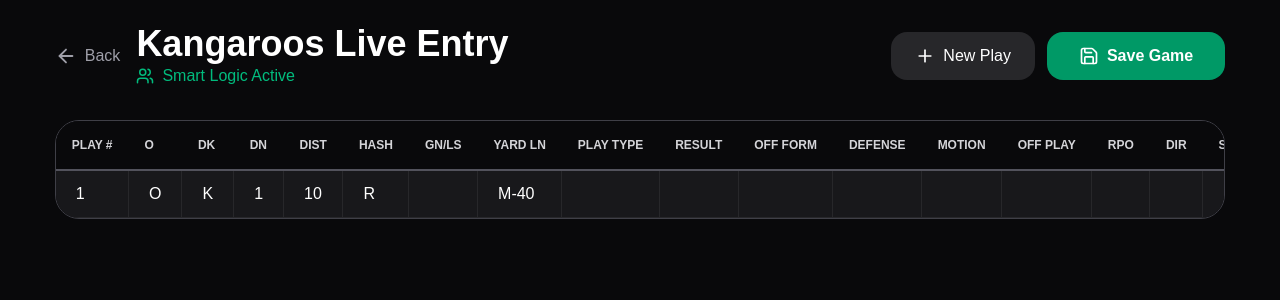
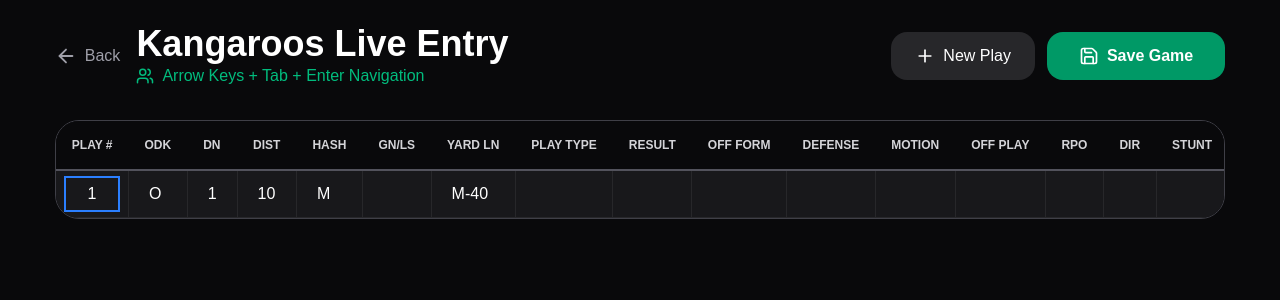
Before and after one commit to jjester58-eng/football-stats, a Next.js app: page /enter in a window 1280 px wide. Shown: the top 300 px of the page. Built offline with nearby package versions, Linux system fonts and the light colour scheme.

Commit message:
Tryng to make it Sheet Like

```diff
--- a/app/enter/page.tsx
+++ b/app/enter/page.tsx
@@ -1,6 +1,6 @@
 'use client';
 
-import { useState } from 'react';
+import { useState, useRef, useEffect } from 'react';
 import { ArrowLeft, Plus, Save, Users } from 'lucide-react';
 import {
   useReactTable,
@@ -12,8 +12,7 @@ import {
 type PlayEntry = {
   id: number;
   playNumber: number;
-  o: string;
-  dk: string;
+  odk: string;
   down: number | '' | 'TO';
   dist: number | '';
   hash: string;
@@ -35,35 +34,22 @@ type PlayEntry = {
 export default function LiveEntry() {
   const [data, setData] = useState<PlayEntry[]>([
     {
-      id: 1,
-      playNumber: 1,
-      o: 'O',
-      dk: 'K',
-      down: 1,
-      dist: 10,
-      hash: 'R',
-      gnls: '',
-      yardLine: 'M-40',
-      playType: '',
-      result: '',
-      offFormation: '',
-      defense: '',
-      motion: '',
-      offPlay: '',
-      rpo: '',
-      playDir: '',
-      stunt: '',
-      blitz: '',
-      coverage: '',
-    },
+      id: 1, playNumber: 1, odk: 'O', down: 1, dist: 10, hash: 'M',
+      gnls: '', yardLine: 'M-40', playType: '', result: '',
+      offFormation: '', defense: '', motion: '', offPlay: '', rpo: '',
+      playDir: '', stunt: '', blitz: '', coverage: ''
+    }
   ]);
+
+  const [selectedCell, setSelectedCell] = useState<{ row: number; col: number }>({ row: 0, col: 0 });
+
+  const inputRefs = useRef<(HTMLInputElement | null)[][]>([]);
 
   const columnHelper = createColumnHelper<PlayEntry>();
 
   const columns = [
     columnHelper.accessor('playNumber', { header: 'PLAY #' }),
-    columnHelper.accessor('o', { header: 'O' }),
-    columnHelper.accessor('dk', { header: 'DK' }),
+    columnHelper.accessor('odk', { header: 'ODK' }),
     columnHelper.accessor('down', { header: 'DN' }),
     columnHelper.accessor('dist', { header: 'DIST' }),
     columnHelper.accessor('hash', { header: 'HASH' }),
@@ -82,39 +68,29 @@ export default function LiveEntry() {
     columnHelper.accessor('coverage', { header: 'COVERAGE' }),
   ];
 
-  const updateRow = (rowIndex: number, columnId: string, newValue: any) => {
-    const newData = [...data];
-    (newData[rowIndex] as any)[columnId] = newValue;
+  // ================== IMPROVED GAIN/LOSS LOGIC ==================
+  const calculateGainLoss = (prevYard: string, currentYard: string): number | '' => {
+    if (!prevYard || !currentYard) return '';
 
-    const row = newData[rowIndex];
+    const getYardValue = (yardStr: string): number => {
+      const match = yardStr.match(/(\d+)/);
+      let yards = match ? parseInt(match[0]) : 50;
 
-    // Auto GN/LS when Yard Line changes
-    if (columnId === 'yardLine' && rowIndex > 0) {
-      const prevYard = newData[rowIndex - 1].yardLine;
-      if (prevYard && row.yardLine) {
-        newData[rowIndex - 1].gnls = calculateGainLoss(prevYard, row.yardLine);
+      if (yardStr.toUpperCase().includes('O') || yardStr.toUpperCase().includes('OWN')) {
+        yards = 100 - yards; // Convert Own 40 → 60 from opponent perspective
       }
-    }
+      return yards;
+    };
 
-    // Auto update next Down & Distance
-    if (['gnls', 'down', 'dist'].includes(columnId) && rowIndex < newData.length - 1) {
-      updateNextDownDistance(newData, rowIndex);
-    }
-
-    setData(newData);
-  };
-
-  const calculateGainLoss = (prev: string, current: string): number | '' => {
-    const prevMatch = prev.match(/\d+/);
-    const currMatch = current.match(/\d+/);
-    if (!prevMatch || !currMatch) return '';
-    return parseInt(currMatch[0]) - parseInt(prevMatch[0]);
+    const prev = getYardValue(prevYard);
+    const curr = getYardValue(currentYard);
+    return curr - prev;
   };
 
   const updateNextDownDistance = (plays: PlayEntry[], index: number) => {
     const current = plays[index];
     const next = plays[index + 1];
-    if (!next || current.gnls === '') return;
+    if (!next || current.gnls === '' || current.gnls === null) return;
 
     const gain = Number(current.gnls);
     const dist = Number(current.dist || 10);
@@ -131,15 +107,36 @@ export default function LiveEntry() {
     }
   };
 
-  function EditableCell({
-    value,
-    rowIndex,
-    columnId,
-  }: {
+  const updateRow = (rowIndex: number, columnId: string, newValue: any) => {
+    const newData = [...data];
+    (newData[rowIndex] as any)[columnId] = newValue;
+
+    if (columnId === 'yardLine' && rowIndex > 0) {
+      const gain = calculateGainLoss(newData[rowIndex - 1].yardLine, newValue);
+      newData[rowIndex - 1].gnls = gain;
+    }
+
+    if (['gnls', 'down', 'dist'].includes(columnId) && rowIndex < newData.length - 1) {
+      updateNextDownDistance(newData, rowIndex);
+    }
+
+    setData(newData);
+  };
+
+  // ================== KEYBOARD NAVIGATION ==================
+  const moveToCell = (row: number, col: number) => {
+    const newRow = Math.max(0, Math.min(row, data.length - 1));
+    const newCol = Math.max(0, Math.min(col, columns.length - 1));
+    setSelectedCell({ row: newRow, col: newCol });
+  };
+
+  function EditableCell({ value, rowIndex, columnId, colIndex }: {
     value: any;
     rowIndex: number;
     columnId: string;
+    colIndex: number;
   }) {
+    const isSelected = selectedCell.row === rowIndex && selectedCell.col === colIndex;
     const [editing, setEditing] = useState(false);
     const [val, setVal] = useState(value?.toString() || '');
 
@@ -148,55 +145,60 @@ export default function LiveEntry() {
       updateRow(rowIndex, columnId, val === '' ? '' : val);
     };
 
+    useEffect(() => {
+      if (isSelected && !editing) {
+        const timer = setTimeout(() => setEditing(true), 10);
+        return () => clearTimeout(timer);
+      }
+    }, [isSelected]);
+
     return editing ? (
       <input
         autoFocus
         value={val}
         onChange={(e) => setVal(e.target.value)}
         onBlur={handleSave}
-        onKeyDown={(e) => e.key === 'Enter' && handleSave()}
-        className="w-full bg-zinc-900 border border-blue-500 px-3 py-1 text-center outline-none"
+        onKeyDown={(e) => {
+          if (e.key === 'Enter') {
+            handleSave();
+            moveToCell(rowIndex + 1, colIndex); // Move down
+          }
+          if (e.key === 'Tab') {
+            e.preventDefault();
+            moveToCell(rowIndex, colIndex + 1);
+          }
+          if (e.key === 'ArrowDown') moveToCell(rowIndex + 1, colIndex);
+          if (e.key === 'ArrowUp') moveToCell(rowIndex - 1, colIndex);
+          if (e.key === 'ArrowRight') moveToCell(rowIndex, colIndex + 1);
+          if (e.key === 'ArrowLeft') moveToCell(rowIndex, colIndex - 1);
+        }}
+        className="w-full bg-zinc-900 border-2 border-blue-500 px-3 py-1 text-center outline-none"
       />
     ) : (
       <div
-        onClick={() => setEditing(true)}
-        className="min-h-[38px] px-3 py-1 cursor-text hover:bg-zinc-800 flex items-center"
+        onClick={() => setSelectedCell({ row: rowIndex, col: colIndex })}
+        className={`min-h-[38px] px-3 py-1 cursor-text hover:bg-zinc-800 flex items-center ${
+          isSelected ? 'border-2 border-blue-500' : ''
+        }`}
       >
         {value ?? ''}
       </div>
     );
   }
 
-  const table = useReactTable({
-    data,
-    columns,
-    getCoreRowModel: getCoreRowModel(),
-  });
+  const table = useReactTable({ data, columns, getCoreRowModel: getCoreRowModel() });
 
   const addNewRow = () => {
     const newPlay: PlayEntry = {
       id: data.length + 1,
       playNumber: data.length + 1,
-      o: 'O',
-      dk: '',
-      down: '',
-      dist: '',
-      hash: '',
-      gnls: '',
-      yardLine: '',
-      playType: '',
-      result: '',
-      offFormation: '',
-      defense: '',
-      motion: '',
-      offPlay: '',
-      rpo: '',
-      playDir: '',
-      stunt: '',
-      blitz: '',
-      coverage: '',
+      odk: 'O',
+      down: '', dist: '', hash: '', gnls: '', yardLine: '',
+      playType: '', result: '', offFormation: '', defense: '', motion: '',
+      offPlay: '', rpo: '', playDir: '', stunt: '', blitz: '', coverage: ''
     };
     setData([...data, newPlay]);
+    setSelectedCell({ row: data.length, col: 0 });
   };
 
   return (
@@ -204,25 +206,19 @@ export default function LiveEntry() {
       <div className="max-w-[95%] mx-auto">
         <div className="flex justify-between items-center mb-8">
           <div className="flex items-center gap-4">
-            <button
-              onClick={() => window.history.back()}
-              className="flex items-center gap-2 text-zinc-400 hover:text-white"
-            >
+            <button onClick={() => window.history.back()} className="flex items-center gap-2 text-zinc-400 hover:text-white">
               <ArrowLeft size={22} /> Back
             </button>
             <div>
               <h1 className="text-4xl font-bold">Kangaroos Live Entry</h1>
               <p className="text-emerald-500 flex items-center gap-2">
-                <Users size={18} /> Smart Logic Active
+                <Users size={18} /> Arrow Keys + Tab + Enter Navigation
               </p>
             </div>
           </div>
 
           <div className="flex gap-3">
-            <button
-              onClick={addNewRow}
-              className="flex items-center gap-2 bg-zinc-800 hover:bg-zinc-700 px-6 py-3 rounded-2xl"
-            >
+            <button onClick={addNewRow} className="flex items-center gap-2 bg-zinc-800 hover:bg-zinc-700 px-6 py-3 rounded-2xl">
               <Plus size={20} /> New Play
             </button>
             <button className="flex items-center gap-2 bg-emerald-600 hover:bg-emerald-500 px-8 py-3 rounded-2xl font-semibold">
@@ -234,16 +230,10 @@ export default function LiveEntry() {
         <div className="overflow-x-auto border border-zinc-700 rounded-3xl bg-zinc-900">
           <table className="w-full border-collapse">
             <thead>
-              {table.getHeaderGroups().map((headerGroup) => (
-                <tr
-                  key={headerGroup.id}
-                  className="bg-zinc-950 border-b-2 border-zinc-600 sticky top-0 z-10"
-                >
-                  {headerGroup.headers.map((header) => (
-                    <th
-                      key={header.id}
-                      className="px-4 py-4 text-left text-xs font-semibold text-zinc-300 whitespace-nowrap"
-                    >
+              {table.getHeaderGroups().map(headerGroup => (
+                <tr key={headerGroup.id} className="bg-zinc-950 border-b-2 border-zinc-600 sticky top-0 z-10">
+                  {headerGroup.headers.map((header, colIndex) => (
+                    <th key={header.id} className="px-4 py-4 text-left text-xs font-semibold text-zinc-300 whitespace-nowrap">
                       {flexRender(header.column.columnDef.header, header.getContext())}
                     </th>
                   ))}
@@ -252,19 +242,14 @@ export default function LiveEntry() {
             </thead>
             <tbody>
               {table.getRowModel().rows.map((row, rowIndex) => (
-                <tr
-                  key={row.id}
-                  className="border-b border-zinc-800 hover:bg-zinc-800/70"
-                >
-                  {row.getVisibleCells().map((cell) => (
-                    <td
-                      key={cell.id}
-                      className="px-2 py-1 border-r border-zinc-800 last:border-r-0"
-                    >
+                <tr key={row.id} className="border-b border-zinc-800 hover:bg-zinc-800/70">
+                  {row.getVisibleCells().map((cell, colIndex) => (
+                    <td key={cell.id} className="px-2 py-1 border-r border-zinc-800 last:border-r-0">
                       <EditableCell
                         value={cell.getValue()}
                         rowIndex={rowIndex}
                         columnId={cell.column.id}
+                        colIndex={colIndex}
                       />
                     </td>
                   ))}
```
